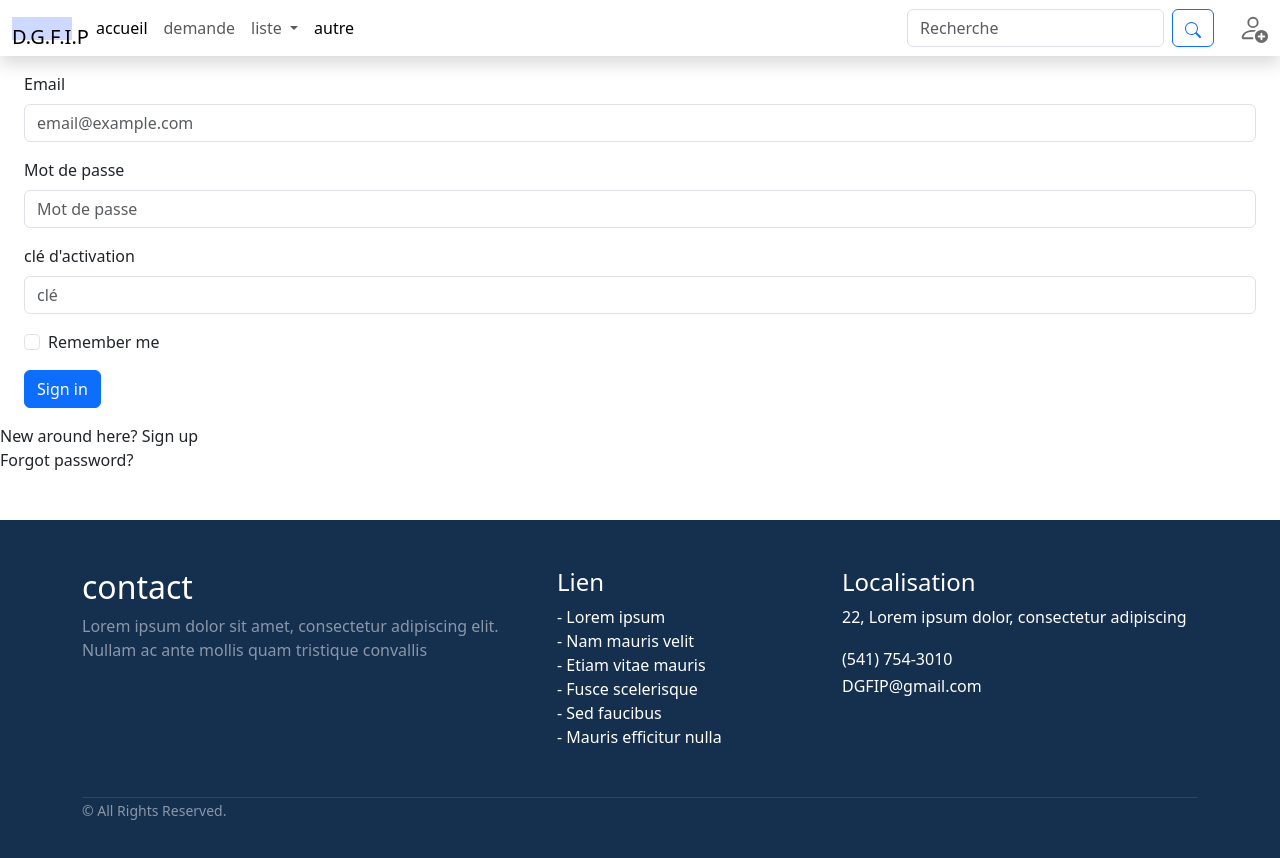
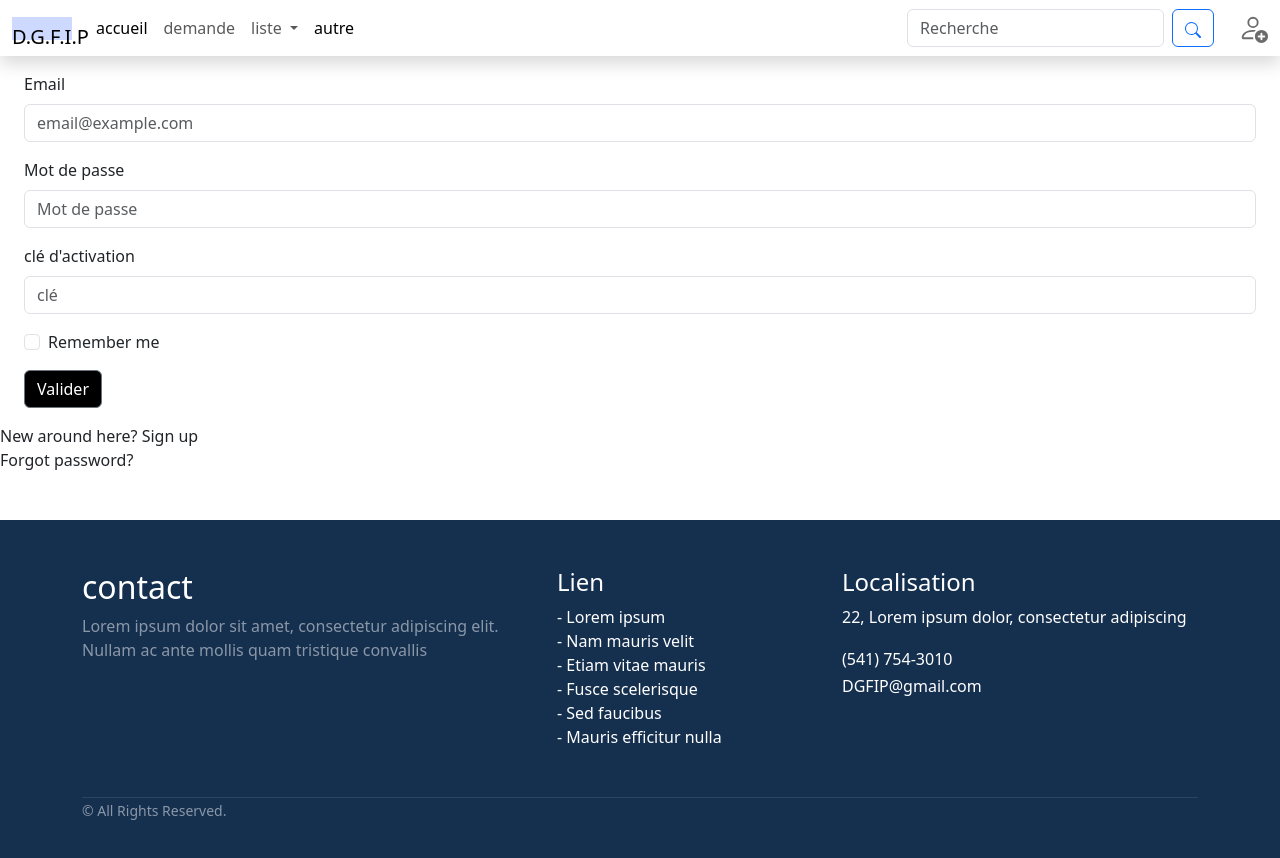
Before and after one commit to khaharr/exerciceNuxt, a Nuxt app: page /user in a window 1280 px wide. Shown: the top 858 px of the page. Built offline with nearby package versions, Linux system fonts and the light colour scheme.

Commit message:
bouton valider components utiliser sur le components cardFichier et user.vue

```diff
--- a/components/Home.vue
+++ /dev/null
@@ -1,13 +0,0 @@
-<template>
-    <div>
-        tggg
-    </div>
-</template>
-
-<script setup>
-
-</script>
-
-<style lang="scss" scoped>
-
-</style>
--- /dev/null
+++ b/components/boutonValider.vue
@@ -0,0 +1,25 @@
+<template>
+    <div>
+        <button class="btn btn-outline-secondary validerCouleur" @click="myTest" type="button" id="inputGroupFileAddon04">
+            Valider
+          </button>
+    </div>
+</template>
+
+<script>
+export default {
+    name: "boutonValider"
+}
+
+</script>
+
+<style lang="css" scoped>
+.validerCouleur{
+  color: white;
+  background-color: rgb(0, 0, 0);
+}
+.validerCouleur:hover{
+  color: black;
+  background-color: white;
+}
+</style>
--- a/components/cardFichier.vue
+++ b/components/cardFichier.vue
@@ -2,7 +2,7 @@
   <div class="animationCard maxTaille">
     <!-- ce code sert a afficher une card avec images texte et l input de fichier -->
     <div class="d-flex align-items-start grid gap-5">
-      <div class="card" style="max-width: 540px">
+      <div class="card" style="">
         <div class="row g-0">
           <div class="col-md-4"><img :src="image" class="img-fluid rounded-start" alt="..." /></div>
           <div class="col-md-8">
@@ -29,9 +29,7 @@
             aria-describedby="inputGroupFileAddon04"
             aria-label="Upload"
           />
-          <button class="btn btn-outline-secondary" @click="myTest" type="button" id="inputGroupFileAddon04">
-            Valider
-          </button>
+          <BoutonValider></BoutonValider>
         </div>
       </div>
     </div>
@@ -39,6 +37,8 @@
 </template>
 
 <script>
+import BoutonValider from './boutonValider.vue';
+
 export default {
   name: "cardFichier",
   props: ["id", "title", "price", "description", "category", "image", "name"],
@@ -59,6 +59,9 @@ export default {
   transform: translateY(-10px);
   box-shadow: 0px 20px 40px rgba(0, 0, 0, 0.35);
 }
+.card{
+  max-width: 540px
+}
 .maxTaille {
   margin-top: 50px;
 }
--- a/pages/user.vue
+++ b/pages/user.vue
@@ -21,7 +21,7 @@
         </label>
       </div>
     </div>
-    <button type="submit" class="btn btn-primary">Sign in</button>
+    <BoutonValider></BoutonValider>
   </form>
   <div class="dropdown-divider"></div>
   <a class="dropdown-item" href="#">New around here? Sign up</a>
@@ -29,10 +29,10 @@
 </div>
 </template>
 
+
 <script>
 export default{
     name : "user",
-
 }
 </script>
 
```
